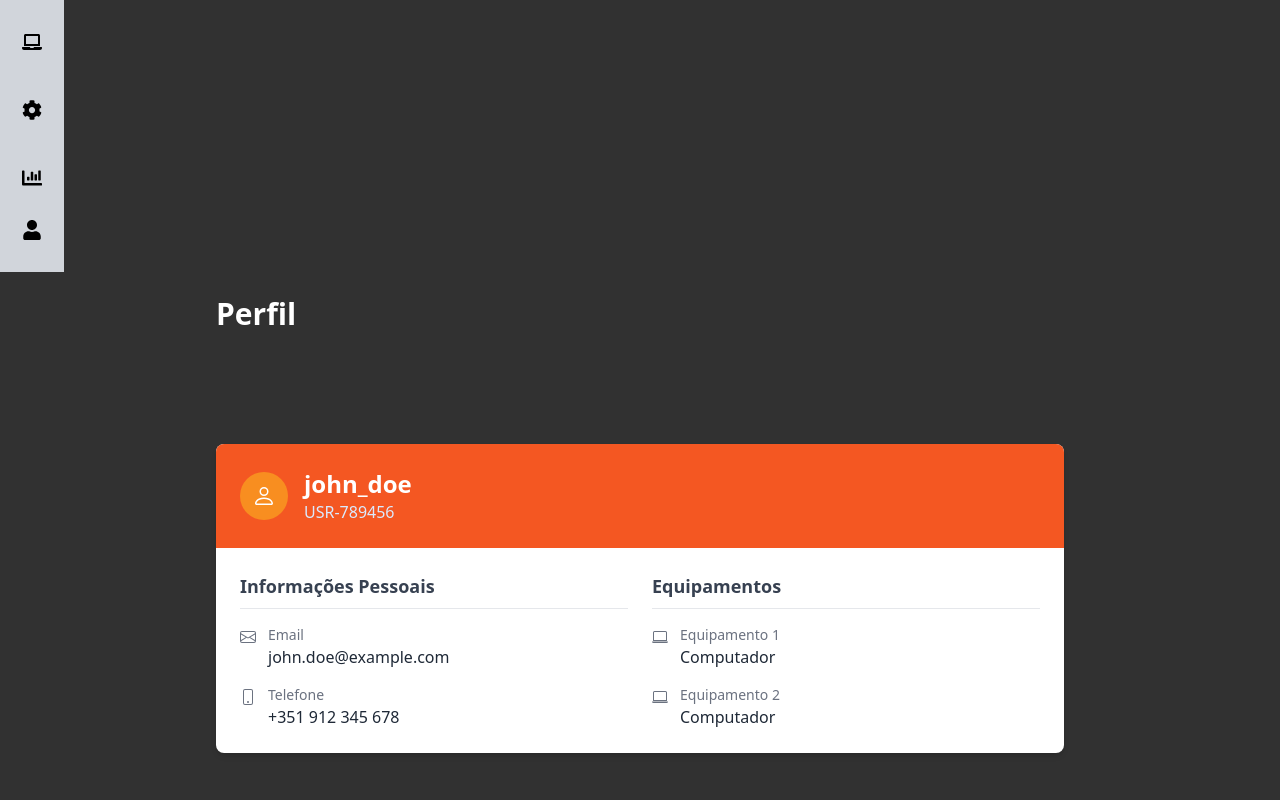
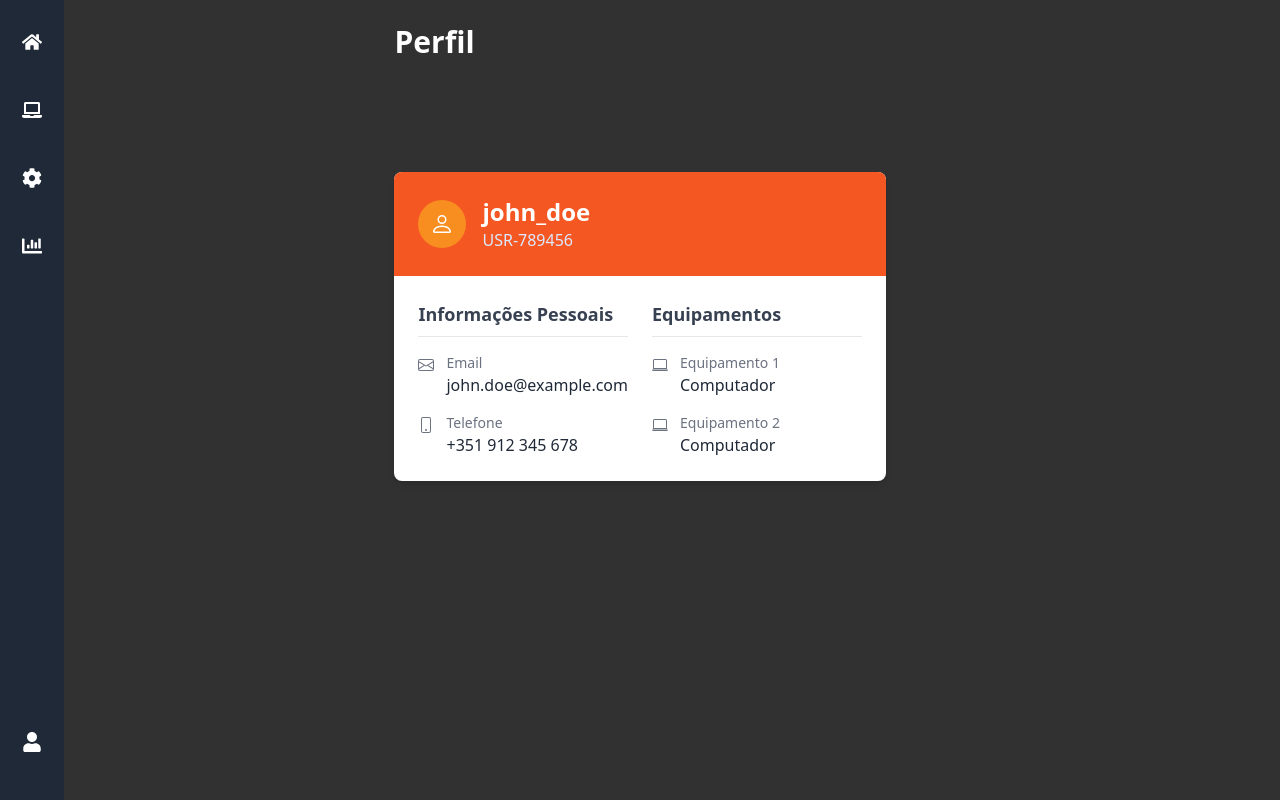
Before and after one commit to opedromonteiro/TestForge, a React (Create React App) app in the folder frontend/: page /perfil in a window 1280 px wide. Built offline with nearby package versions, Linux system fonts and the light colour scheme.

Commit message:
updating profile, demo navbar added
start sidebar needs to be fixed

```diff
--- a/frontend/src/components/Login.jsx
+++ b/frontend/src/components/Login.jsx
@@ -19,8 +19,8 @@ export default function BasicLogin() {
   };
 
   return (
-    <div className="flex justify-center items-center min-h-screen">
-      <div className="bg-loggray p-8 rounded-lg shadow-md w-80">
+    <div className="flex justify-center items-center m-60">
+      <div className="p-8 w-80">
         <h1 className="text-xl font-bold mb-6 text-center">Login</h1>
         {error && (
           <div className="mb-4 p-2 bg-red-100 text-red-700 text-sm rounded">
--- a/frontend/src/components/NavBar.jsx
+++ b/frontend/src/components/NavBar.jsx
@@ -1,14 +1,15 @@
-import { useState } from "react";
 import { useNavigate } from "react-router-dom";
-import { FaUser, FaLaptop, FaCog, FaChartBar } from "react-icons/fa";
+import { FaUser, FaLaptop, FaCog, FaChartBar, FaHome } from "react-icons/fa";
 
-const SidebarIcon = ({ icon, label, onClick }) => (
+const SidebarIcon = ({ icon, label, onClick, isActive = false }) => (
   <div
-    className="p-4 hover:bg-orange-500 transition-colors cursor-pointer relative group"
+    className={`p-4 hover:bg-orange-500 transition-colors cursor-pointer relative group ${
+      isActive ? "bg-orange-500" : ""
+    }`}
     onClick={onClick}
   >
     {icon}
-    <span className="absolute left-14 top-1/2 transform -translate-y-1/2 bg-black text-white text-xs px-2 py-1 rounded opacity-0 group-hover:opacity-100 transition-opacity">
+    <span className="absolute left-full ml-2 top-1/2 transform -translate-y-1/2 bg-gray-800 text-white text-xs px-2 py-1 rounded opacity-0 group-hover:opacity-100 transition-opacity whitespace-nowrap">
       {label}
     </span>
   </div>
@@ -16,14 +17,41 @@ const SidebarIcon = ({ icon, label, onClick }) => (
 
 const NavBar = () => {
   const navigate = useNavigate();
+
   return (
-    <div className="w-16 bg-gray-300 flex flex-col justify-between items-center py-4">
-      <div className="space-y-4">
-        <SidebarIcon icon={<FaLaptop size={20} />} label="Equipamentos" onClick={() => navigate("/pages/Equipamentos")} />
-        <SidebarIcon icon={<FaCog size={20} />} label="Software" onClick={() => navigate("/pages/Software")} />
-        <SidebarIcon icon={<FaChartBar size={20} />} label="Dashboard" onClick={() => navigate("/pages/Dashboard")} />
+    <div className="w-16 bg-gray-800 flex flex-col h-screen fixed left-0 top-0 py-4">
+
+      <div className="flex-1 flex flex-col items-center space-y-4">
+        <SidebarIcon
+          icon={<FaHome size={20} className="text-white" />}
+          label="Início"
+          onClick={() => navigate("/")}
+        />
+        <SidebarIcon
+          icon={<FaLaptop size={20} className="text-white" />}
+          label="Equipamentos"
+          onClick={() => navigate("/pages/Equipamentos")}
+        />
+        <SidebarIcon
+          icon={<FaCog size={20} className="text-white" />}
+          label="Software"
+          onClick={() => navigate("/pages/Software")}
+        />
+        <SidebarIcon
+          icon={<FaChartBar size={20} className="text-white" />}
+          label="Dashboard"
+          onClick={() => navigate("/pages/Dashboard")}
+        />
       </div>
-      <SidebarIcon icon={<FaUser size={20} />} label="Perfil" onClick={() => navigate("/pages/Perfil")} />
+
+
+      <div className="pb-4 flex justify-center">
+        <SidebarIcon
+          icon={<FaUser size={20} className="text-white" />}
+          label="Perfil"
+          onClick={() => navigate("/pages/Perfil")}
+        />
+      </div>
     </div>
   );
 };
--- /dev/null
+++ b/frontend/src/components/StartSideBar.jsx
@@ -0,0 +1,31 @@
+import { useState } from "react";
+import { FaSignInAlt, FaTimes } from "react-icons/fa";
+import Login from "./Login";
+import { PiSignInFill } from "react-icons/pi";
+
+const StartSidebar = () => {
+  const [isExpanded, setIsExpanded] = useState(false);
+
+  return (
+    <div className={`fixed left-0 top-0 h-screen bg-loggray transition-all duration-300 ease-in-out ${isExpanded ? "w-login" : "w-16"}`}>
+      <div className="flex flex-col h-full py-4">
+        <div className="p-4 hover:bg-forange transition-colors cursor-pointer flex justify-center" onClick={() => setIsExpanded(!isExpanded)}>
+          {isExpanded ? (
+            <FaTimes className="text-white text-xl" />
+          ) : (
+            <PiSignInFill className="text-white text-2xl" />
+          )}
+        </div>
+
+        {isExpanded && (
+          <div className="flex justify-center overflow-y-auto">
+
+            <Login />
+          </div>
+        )}
+      </div>
+    </div>
+  );
+};
+
+export default StartSidebar;
--- a/frontend/src/pages/Equipamentos.jsx
+++ b/frontend/src/pages/Equipamentos.jsx
@@ -100,11 +100,8 @@ export default function EquipmentUI() {
 
   return (
     <div className="flex h-screen bg-gray-200 text-black">
-      {/* Sidebar */}
       <NavBar></NavBar>
-      {/* Main content */}
-      <div className="flex-1 flex flex-col">
-        {/* Top bar */}
+      <div className="flex-1 flex flex-col ml-16">
         <div className="bg-gray-400 p-4 flex items-center justify- border-b border-gray-800 m-4 rounded-b-lg h-2/6">
           <div className="flex items-center gap-2 h-full">
             <img src="logo512.png" alt="Logo" className="h-full w-auto object-contain" />
@@ -127,7 +124,6 @@ export default function EquipmentUI() {
           </div>
         </div>
 
-        {/* Filter dropdown */}
         {showFilter && (
           <div className="bg-white border border-gray-300 rounded-lg p-4 m-4 shadow">
             <label className="block mb-2 font-medium">Filtrar por tipo:</label>
@@ -144,7 +140,6 @@ export default function EquipmentUI() {
           </div>
         )}
 
-        {/* Accordion Section */}
         <div className="p-8 space-y-4 bg-gray-100 h-full overflow-y-auto rounded-t-lg">
           {filteredData.map((eq, index) => (
             <AccordionItem key={index} title={eq.name} items={eq.items} />
--- a/frontend/src/pages/Perfil.jsx
+++ b/frontend/src/pages/Perfil.jsx
@@ -12,13 +12,15 @@ const Perfil = () => {
   };
 
   return (
-    <div className='bg-bggray w-screen min-h-screen'>
+    <div className='flex flex-row bg-bggray w-screen h-screen'>
+        <div>
             <NavBar/>
-    <div className="max-w-4xl  mx-auto p-6">
+        </div>
+        <div className="max-w-xl mx-auto p-6">
         <h1 className="text-3xl font-bold text-white mb-28">Perfil</h1>
 
         <div className="bg-white rounded-lg shadow-md overflow-hidden">
-        {/* Cabeçalho do Perfil */}
+
             <div className="bg-forange p-6 text-white">
             <div className="flex items-center">
                 <div className="bg-horange p-3 rounded-full mr-4">
@@ -31,7 +33,6 @@ const Perfil = () => {
             </div>
             </div>
 
-        {/* Informações do Utilizador */}
             <div className="p-6">
             <div className="grid md:grid-cols-2 gap-6">
                 <div className="space-y-4">
@@ -54,7 +55,6 @@ const Perfil = () => {
                 </div>
                 </div>
 
-            {/* Seção de Equipamentos */}
                 <div className="space-y-4">
                 <h3 className="text-lg font-semibold text-gray-700 border-b pb-2">Equipamentos</h3>
 
--- a/frontend/src/pages/Start.jsx
+++ b/frontend/src/pages/Start.jsx
@@ -1,11 +1,12 @@
 import BasicLogin from "../components/Login";
 import NavBar from "../components/NavBar";
+import StartSidebar from "../components/StartSideBar";
 
 function App() {
   return (
     <div className="flex flex-row justify-center items-center bg-bggray min-h-screen">
-      <div className=''>
-        <NavBar/>
+      <div className='flex'>
+        <StartSidebar/> {/* to be fixed */}
       </div>
       <div className='flex justify-center w-full'>
         <img src="logo512.png" />
--- a/frontend/tailwind.config.js
+++ b/frontend/tailwind.config.js
@@ -7,8 +7,9 @@ module.exports = {
   theme: {
     extend: {
       width: {
-        'initial': '100px',
+        'login': '800px',
         'hover': '1000px',
+        'bar': '60px',
       },
       colors: {
         'bggray': '#313131',
```
Lines whose indentation alone changed are shown as unchanged.
